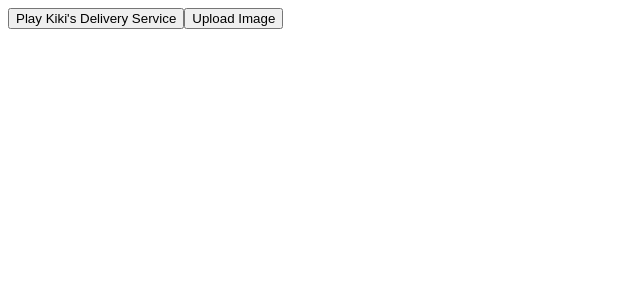
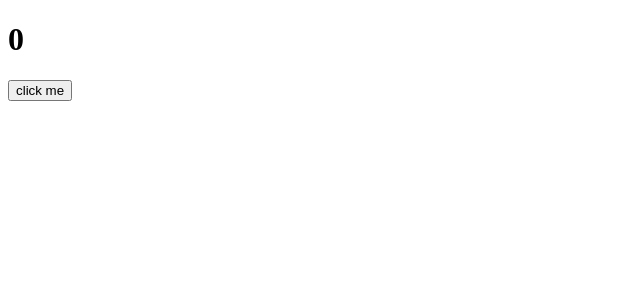
Before and after one commit to EnkiEnki77/learning-react, a React (Create React App) app: page / in a window 1280 px wide. Shown: the top 300 px of the page, without its empty margins (0-640 px from the left). Built offline with nearby package versions, Linux system fonts and the light colour scheme.

Commit message:
learned about queueing multiple state updates

```diff
--- a/src/adding-interactivity/queueingASeriesOfStateUpdates.js
+++ b/src/adding-interactivity/queueingASeriesOfStateUpdates.js
@@ -0,0 +1,85 @@
+// Each renders state values are fixed.
+// No matter how many times you call the setter function for a state, it doesnt change until the next render.
+
+import { useState } from "react";
+
+// React waits until all code in your event handlers has run before processing state updates. Thats why the rerender
+// doesnt happen until all setter calls have run in an event handler.
+
+// The last instance of a setter function being called in an event handler is the one that triggers the rerender.
+// This allows you to update multiple state variables from multiple components without triggering too many rerenders.
+
+// This also means the component isnt rerenderd until the event handler returns. This behaviour is called batching, and
+// makes your app run much faster. This is also avoids confusing half finished renders where only some of the data updates.
+
+// React only batches between every intentional event. The state updates of two seperate events such as two button clicks
+// would not be batched.
+
+
+
+// If you would like to update the same state multiple times within one render, instead of passing the next value into the
+// setter you can pass in a callback that calculates the next value based on the previously queued update value.
+
+export default function QueueMultiple(){
+    const [number, setNumber] = useState(0)
+
+    function handleClick(){
+        // Queues the number state to be replaced to 1 on the next render
+        setNumber(number + 2) // number(0) + 2
+
+        // Function takes most recently queued state update value as argument (1 in this case), returned value from function
+        // added to the front of the queue
+        // This is called an updater function.
+        setNumber(prev => prev + 1) //prev(2) + 1
+
+        // Queues the state to be replaced to 2
+        setNumber(number + 2) //number(0) + 2
+        // The most recent queued state is 2 in this case, so prev + 1 would be 3.
+        setNumber(prev => prev + 1) //prev(2) + 1
+
+        // The last setter in the handler determines what value the state of the next render will be updated to.
+        setNumber(number + 2) //number(0) + 2 This is the last update to be queued when the handler ends, so 2 will be
+        // the value React updates the state to on next render.
+    }
+
+    // Any time a setter function is called in an event handler the expression is added to a queue to be handled after
+    // all the other code in the handler is run. During the next render of the component React goes through the queue and
+    // gives you the final updated state, the last update in the queue. Multiple setter function calls in a handler are
+    // batched together so only one render happens after all the code in the handler is run.
+
+    // If you call setter without a function that is replacing the state, if you use a function you are updating state.
+
+    // So if you use an updater function it updates the state of the next render, if you dont you replace the value and
+    // any updates that were made for the next render.
+
+    // If you call setNumber(number + 1), the expression is evaluated using the current snapshot of the state and then
+    // replace state with 1 is added to the queue for the next render. If setNumber(n => n + 1) is called. The updater
+    // function is added to the queue for the next render. If setNumber(43) is called replace state with 43 is added to
+    // the queue for next render.
+
+    // During the next render of the component when useState is being called, React goes through the state queue from
+    // the last render. It replaces the state with 1. It then runs the updater function with the previous queed value as
+    // argument, it updates the state to 2. Then it replaces the state with 43 which is the final value.d
+
+    // Updateer functions get added to the queue and update the last value in the queue, non function arguments.
+    // Replace whatever the last value in the queue is.
+
+
+    // After the event handler finishes running React triggers a rerender, during the rerender React processes the queue
+    // of state updates. Updater functions run during rendering, so they must be pure functions, and only return the
+    // result. Dont try to set state or run other side effects inside them. In strict mode React runs each updater function
+    // twice but discards the second result to help you find mistakes.
+
+
+    // Its common to name the param of your updater function the first letters of the corresponding state. For number itd
+    // be n, or you could use a prefix like prevNumber
+
+    // If you want to increment or decrement state always use an updater function.
+
+    return (
+        <div>
+            <h1>{number}</h1>
+            <button onClick={handleClick}>click me</button>
+        </div>
+    )
+}
--- a/src/index.js
+++ b/src/index.js
@@ -3,12 +3,14 @@
 import App from './App';
 import MyApp from './thinking-in-react/thinkingInReact';
 import Toolbar from './adding-interactivity/respondingToEvents';
+import QueueMultiple from './adding-interactivity/queueingASeriesOfStateUpdates';
 
 
 const root = ReactDOM.createRoot(document.getElementById('root'));
 root.render(
   <React.StrictMode>
     {/* <MyApp /> */}
-    <Toolbar/>
+    {/* <Toolbar/> */}
+    <QueueMultiple/>
   </React.StrictMode>
 );
```
